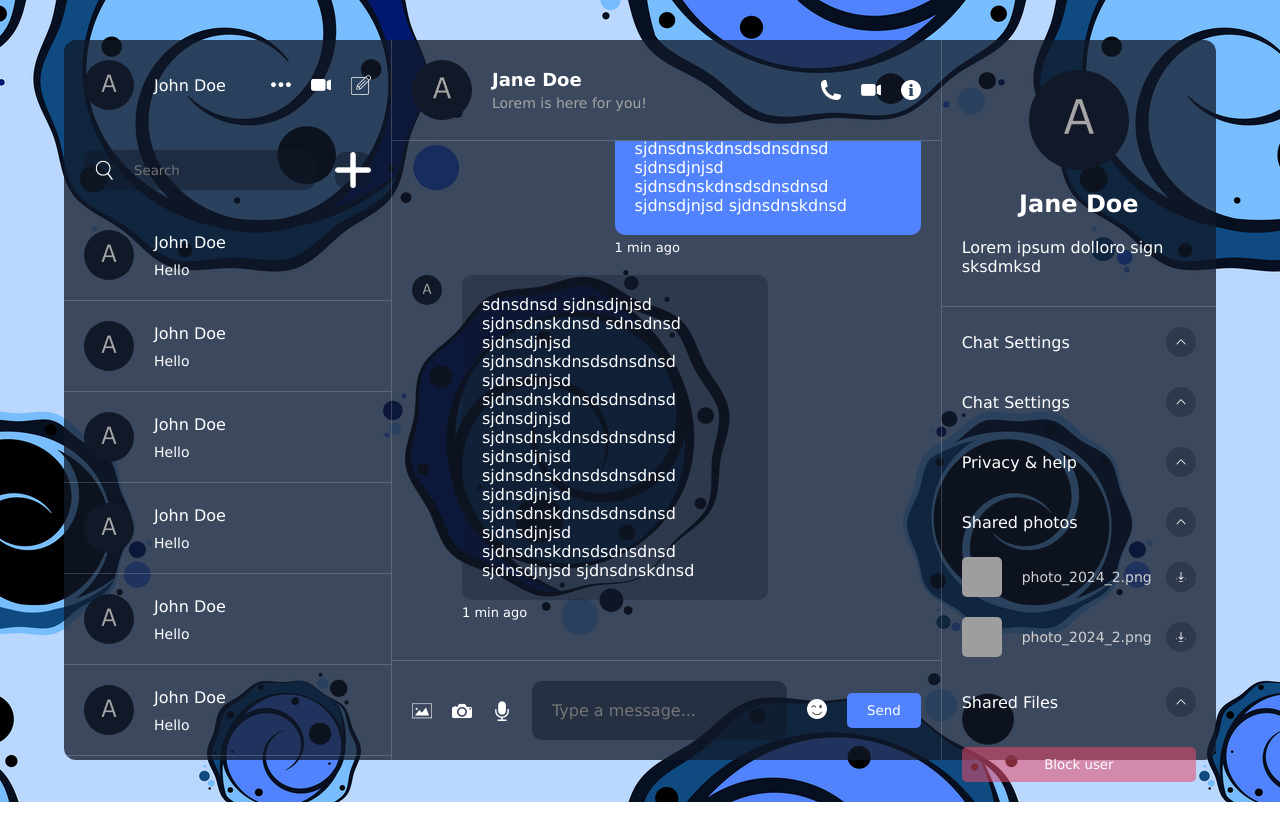
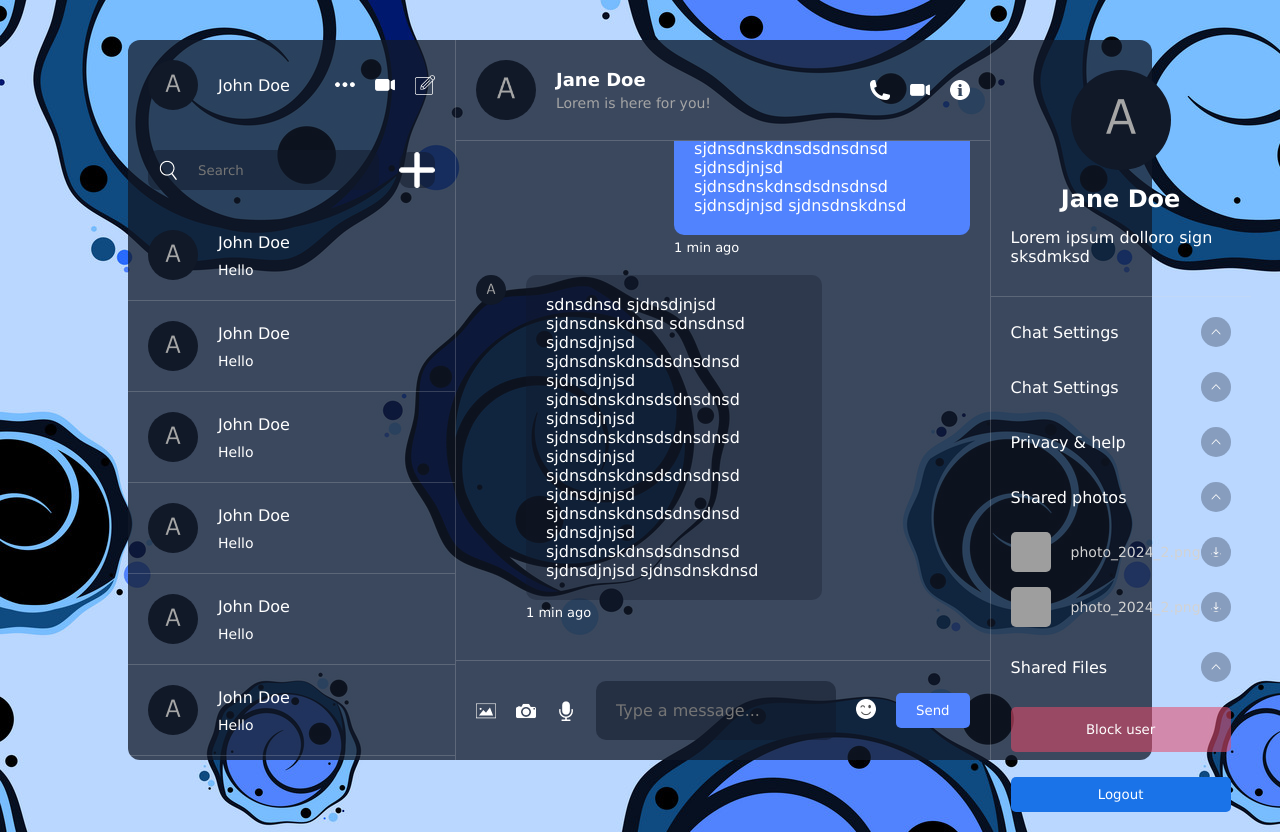
Before and after one commit to Gr8fulnez/Firbase-Chat, a React (Vite) app: page / in a window 1280 px wide. Before the commit the page ends 802 px from the top, so only its background shows below. Built offline with nearby package versions, Linux system fonts and the light colour scheme; grey boxes are pictures that could not be loaded.

Commit message:
update ui css

```diff
--- a/src/components/detail/Detail.jsx
+++ b/src/components/detail/Detail.jsx
@@ -64,6 +64,7 @@ const Detail = () => {
             </div>
           </div>
           <button> Block user</button>
+          <button className="logout">Logout</button>
         </div>
       </div>
     </div>
--- a/src/components/detail/detail.css
+++ b/src/components/detail/detail.css
@@ -1,12 +1,11 @@
 .detail {
   flex: 1;
-  /* overflow: scroll; */
   .user {
     padding: 30px 20px;
     display: flex;
     flex-direction: column;
     align-items: center;
-    gap: 20px;
+    gap: 15px;
     border-bottom: 1px solid #dddddd35;
 
     img {
@@ -21,7 +20,7 @@
     padding: 20px;
     display: flex;
     flex-direction: column;
-    gap: 30px;
+    gap: 25px;
     .option {
       .title {
         display: flex;
@@ -41,7 +40,7 @@
       .photos {
         display: flex;
         flex-direction: column;
-        gap: 20px;
+        gap: 15px;
         margin-top: 20px;
         .photoItem {
           display: flex;
@@ -77,7 +76,7 @@
     }
 
     button {
-      padding: 10px 20px;
+      padding: 15px;
       background-color: rgba(230, 74, 105, 0.553);
       color: white;
       border: none;
@@ -87,6 +86,11 @@
       &:hover {
         background-color: rgba(220, 20, 60, 0.796);
       }
+
+      &.logout{
+        padding: 10px;
+        background-color: #1a73e8;
+      }
     }
   }
 }
--- a/src/index.css
+++ b/src/index.css
@@ -17,7 +17,7 @@ body {
 }
 
 .container {
-  width: 90vw;
+  width: 80vw;
   height: 90vh;
   background-color: rgba(17, 25, 40, 0.75);
   backdrop-filter: blur(19ox) saturate(180%);
```
